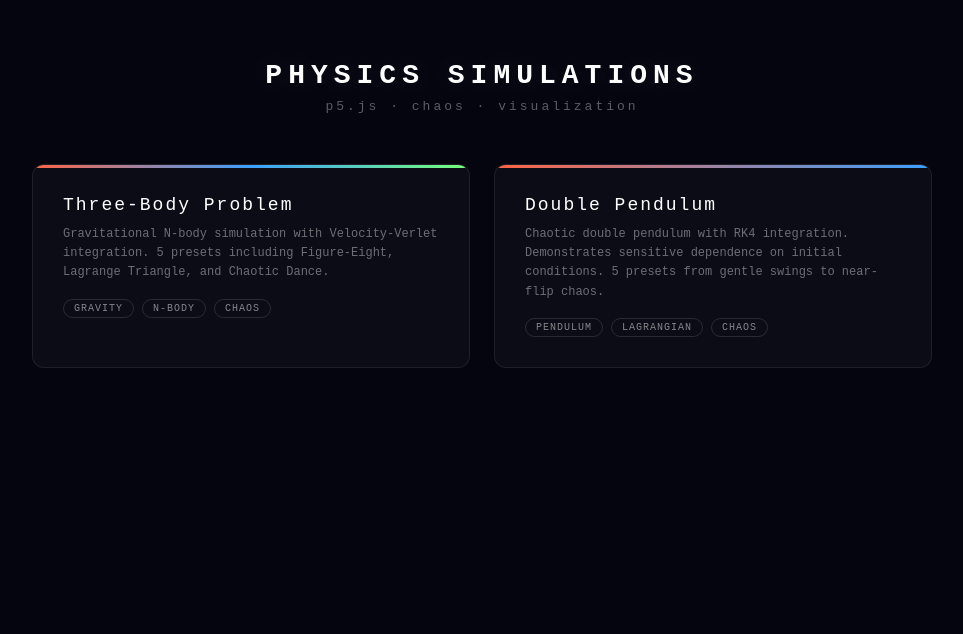
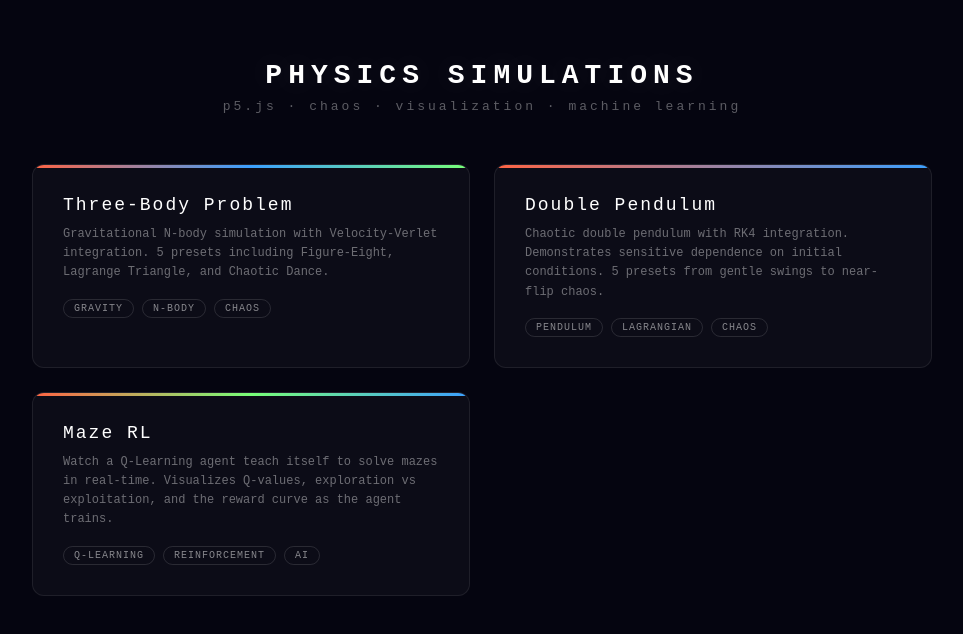
Before and after one commit to AmmarTee/P5j-Experiments, a plain HTML site: page index.html in a window 1280 px wide. Shown: the whole page, without its empty margins (158-1121 px from the left). Drawn offline with Linux system fonts and the light colour scheme.

Commit message:
Add MazeRL submodule, update dashboard

```diff
--- a/index.html
+++ b/index.html
@@ -65,6 +65,7 @@
     }
     .card:nth-child(1)::before { background: linear-gradient(90deg, #ff6444, #3ca0ff, #78ff78); }
     .card:nth-child(2)::before { background: linear-gradient(90deg, #ff6444, #3ca0ff); }
+    .card:nth-child(3)::before { background: linear-gradient(90deg, #ff6444, #78ff78, #3ca0ff); }
     .card-title {
       font-size: 18px;
       margin-bottom: 10px;
@@ -93,7 +94,7 @@
 </head>
 <body>
   <h1>Physics Simulations</h1>
-  <p class="subtitle">p5.js &middot; chaos &middot; visualization</p>
+  <p class="subtitle">p5.js &middot; chaos &middot; visualization &middot; machine learning</p>
   <div class="grid">
     <a class="card" href="3BodyProblem/index.html">
       <div class="card-title">Three-Body Problem</div>
@@ -113,6 +114,15 @@
         <span class="tag">CHAOS</span>
       </div>
     </a>
+    <a class="card" href="MazeRL/index.html">
+      <div class="card-title">Maze RL</div>
+      <div class="card-desc">Watch a Q-Learning agent teach itself to solve mazes in real-time. Visualizes Q-values, exploration vs exploitation, and the reward curve as the agent trains.</div>
+      <div class="card-tags">
+        <span class="tag">Q-LEARNING</span>
+        <span class="tag">REINFORCEMENT</span>
+        <span class="tag">AI</span>
+      </div>
+    </a>
   </div>
 </body>
 </html>
```
Also changed, not shown: 1 other file.
